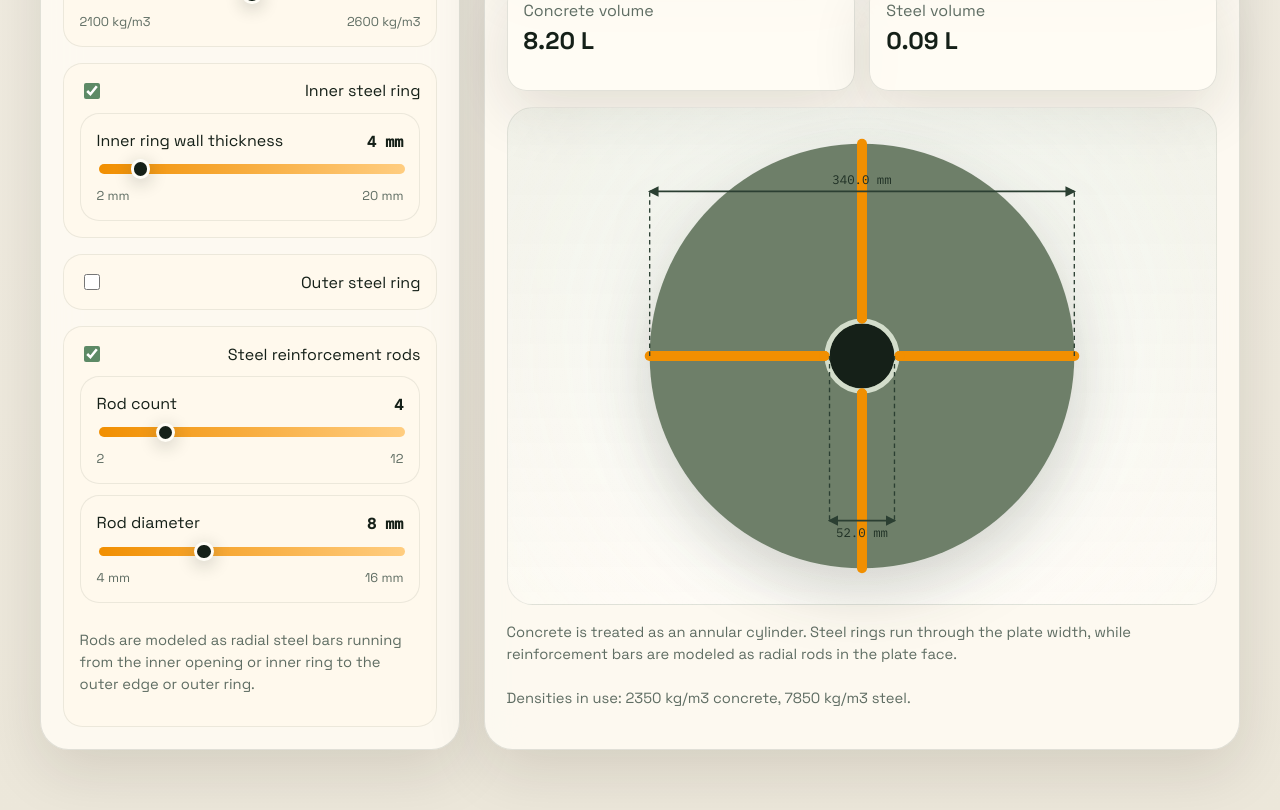
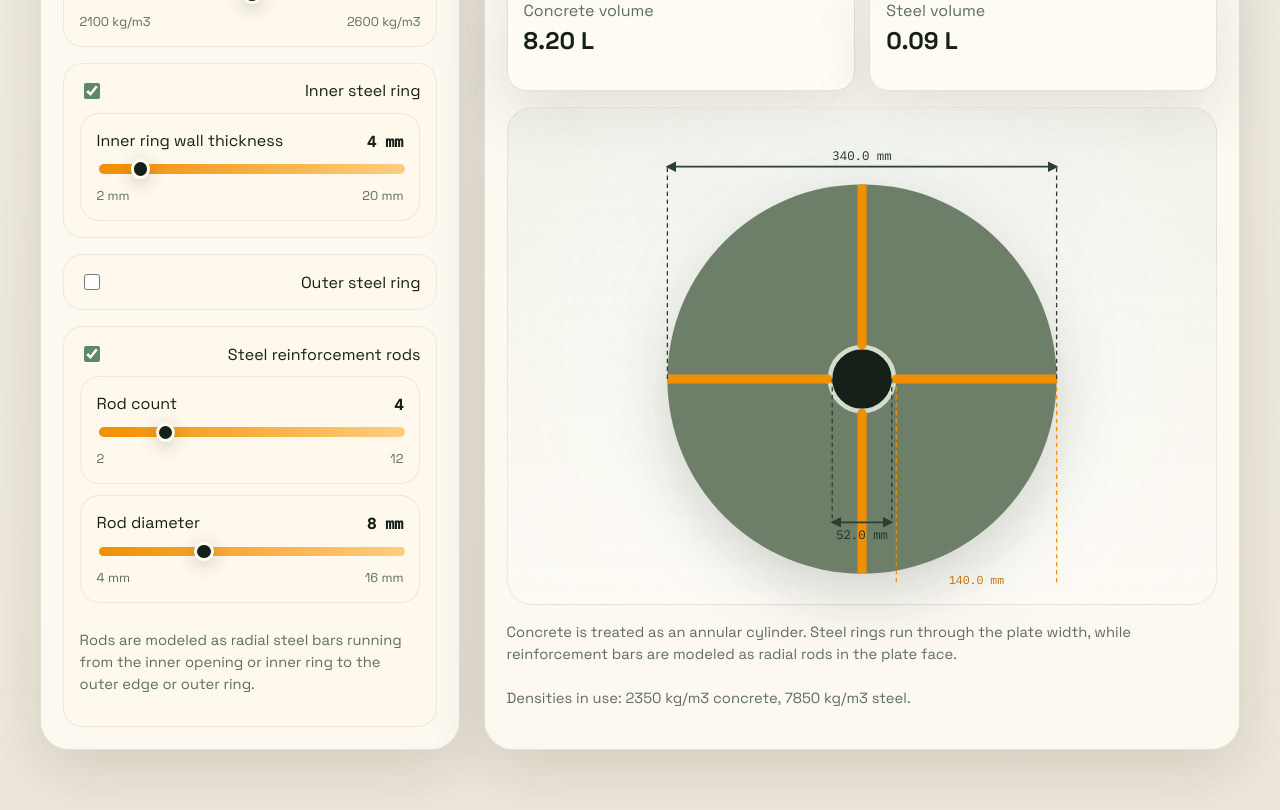
Before and after one commit to fgeldenhuys/concrete-calculator, a Next.js app: page / in a window 1280 px wide. Shown: the part 1160-1970 px from the top of the page. Built offline with nearby package versions, Linux system fonts and the light colour scheme.

Commit message:
Polish technical dimensions in plate and kettlebell diagrams

```diff
--- a/app/page.tsx
+++ b/app/page.tsx
@@ -617,10 +617,15 @@ export default function Home() {
     error = "Steel parts occupy the full plate volume. Reduce steel dimensions.";
   }
 
-  const diagramOuter = 240;
+  const diagramOuter = 220;
   const outerScale = !error && activeOuterRadiusM > 0 ? diagramOuter / activeOuterRadiusM : 0;
+  const plateCx = 260;
+  const plateCy = 286;
+  const plateTopDimY = 46;
+  const plateBottomDimY = 448;
   const holeRadiusPx = holeRadiusM * outerScale;
   const outerRadiusPx = activeOuterRadiusM * outerScale;
+  const rodLengthDimY = plateCy + outerRadiusPx + 20;
   const innerRingOuterPx = (holeRadiusM + innerRingThicknessM) * outerScale;
   const outerRingInnerPx = (activeOuterRadiusM - outerRingThicknessM) * outerScale;
   const reinforcementStartPx = reinforcementStartRadiusM * outerScale;
@@ -1016,22 +1021,22 @@ export default function Home() {
                   </marker>
                 </defs>
                 <rect fill="transparent" height="520" width="520" x="0" y="0" />
-                <circle cx="260" cy="260" fill="#6e7f69" r={outerRadiusPx} />
+                <circle cx={plateCx} cy={plateCy} fill="#6e7f69" r={outerRadiusPx} />
                 {outerRingEnabled && !error ? (
                   <circle
-                    cx="260"
-                    cy="260"
+                    cx={plateCx}
+                    cy={plateCy}
                     fill="none"
                     r={(outerRadiusPx + outerRingInnerPx) / 2}
                     stroke="#cad5c2"
                     strokeWidth={Math.max(outerRadiusPx - outerRingInnerPx, 1)}
                   />
                 ) : null}
-                <circle cx="260" cy="260" fill="#152018" r={holeRadiusPx} />
+                <circle cx={plateCx} cy={plateCy} fill="#152018" r={holeRadiusPx} />
                 {innerRingEnabled && !error ? (
                   <circle
-                    cx="260"
-                    cy="260"
+                    cx={plateCx}
+                    cy={plateCy}
                     fill="none"
                     r={(holeRadiusPx + innerRingOuterPx) / 2}
                     stroke="#d3ddcb"
@@ -1045,12 +1050,12 @@ export default function Home() {
                         <line
                           key={angle}
                           stroke="#f18f01"
-                          strokeLinecap="round"
+                          strokeLinecap="butt"
                           strokeWidth={reinforcementStrokePx}
-                          x1={260 + Math.cos(angle) * reinforcementStartPx}
-                          x2={260 + Math.cos(angle) * reinforcementEndPx}
-                          y1={260 + Math.sin(angle) * reinforcementStartPx}
-                          y2={260 + Math.sin(angle) * reinforcementEndPx}
+                          x1={plateCx + Math.cos(angle) * reinforcementStartPx}
+                          x2={plateCx + Math.cos(angle) * reinforcementEndPx}
+                          y1={plateCy + Math.sin(angle) * reinforcementStartPx}
+                          y2={plateCy + Math.sin(angle) * reinforcementEndPx}
                         />
                       );
                     })
@@ -1060,8 +1065,8 @@ export default function Home() {
                       const angle = (index / reinforcementCount) * Math.PI * 2;
                       return (
                         <circle
-                          cx={260 + Math.cos(angle) * reinforcementStartPx}
-                          cy={260 + Math.sin(angle) * reinforcementStartPx}
+                          cx={plateCx + Math.cos(angle) * reinforcementStartPx}
+                          cy={plateCy + Math.sin(angle) * reinforcementStartPx}
                           fill="#f18f01"
                           key={angle}
                           r={reinforcementStrokePx / 2}
@@ -1075,37 +1080,37 @@ export default function Home() {
                       stroke="#2b3f32"
                       strokeDasharray="5 4"
                       strokeWidth="1.5"
-                      x1={260 - outerRadiusPx}
-                      x2={260 - outerRadiusPx}
-                      y1={260}
-                      y2={74}
+                      x1={plateCx - outerRadiusPx}
+                      x2={plateCx - outerRadiusPx}
+                      y1={plateCy}
+                      y2={plateTopDimY}
                     />
                     <line
                       stroke="#2b3f32"
                       strokeDasharray="5 4"
                       strokeWidth="1.5"
-                      x1={260 + outerRadiusPx}
-                      x2={260 + outerRadiusPx}
-                      y1={260}
-                      y2={74}
+                      x1={plateCx + outerRadiusPx}
+                      x2={plateCx + outerRadiusPx}
+                      y1={plateCy}
+                      y2={plateTopDimY}
                     />
                     <line
                       markerEnd="url(#plate-arrow)"
                       markerStart="url(#plate-arrow)"
                       stroke="#2b3f32"
                       strokeWidth="2"
-                      x1={260 - outerRadiusPx}
-                      x2={260 + outerRadiusPx}
-                      y1={74}
-                      y2={74}
+                      x1={plateCx - outerRadiusPx}
+                      x2={plateCx + outerRadiusPx}
+                      y1={plateTopDimY}
+                      y2={plateTopDimY}
                     />
                     <text
                       fill="#1e2f24"
                       fontFamily="var(--font-mono), monospace"
                       fontSize="14"
                       textAnchor="middle"
-                      x="260"
-                      y="66"
+                      x={plateCx}
+                      y={plateTopDimY - 8}
                     >
                       {formatMm(plateOuterDiameterMm)}
                     </text>
@@ -1114,40 +1119,83 @@ export default function Home() {
                       stroke="#2b3f32"
                       strokeDasharray="5 4"
                       strokeWidth="1.5"
-                      x1={260 - holeRadiusPx}
-                      x2={260 - holeRadiusPx}
-                      y1={260}
-                      y2={446}
+                      x1={plateCx - holeRadiusPx}
+                      x2={plateCx - holeRadiusPx}
+                      y1={plateCy}
+                      y2={plateBottomDimY}
                     />
                     <line
                       stroke="#2b3f32"
                       strokeDasharray="5 4"
                       strokeWidth="1.5"
-                      x1={260 + holeRadiusPx}
-                      x2={260 + holeRadiusPx}
-                      y1={260}
-                      y2={446}
+                      x1={plateCx + holeRadiusPx}
+                      x2={plateCx + holeRadiusPx}
+                      y1={plateCy}
+                      y2={plateBottomDimY}
                     />
                     <line
                       markerEnd="url(#plate-arrow)"
                       markerStart="url(#plate-arrow)"
                       stroke="#2b3f32"
                       strokeWidth="2"
-                      x1={260 - holeRadiusPx}
-                      x2={260 + holeRadiusPx}
-                      y1={446}
-                      y2={446}
+                      x1={plateCx - holeRadiusPx}
+                      x2={plateCx + holeRadiusPx}
+                      y1={plateBottomDimY}
+                      y2={plateBottomDimY}
                     />
                     <text
                       fill="#1e2f24"
                       fontFamily="var(--font-mono), monospace"
                       fontSize="14"
                       textAnchor="middle"
-                      x="260"
-                      y="465"
+                      x={plateCx}
+                      y={plateBottomDimY + 19}
                     >
                       {formatMm(openingDiameterMm)}
                     </text>
+
+                    {reinforcementEnabled && reinforcementLengthM > 0 ? (
+                      <>
+                        <line
+                          stroke="#f18f01"
+                          strokeDasharray="5 4"
+                          strokeWidth="1.5"
+                          x1={plateCx + reinforcementStartPx}
+                          x2={plateCx + reinforcementStartPx}
+                          y1={plateCy}
+                          y2={rodLengthDimY}
+                        />
+                        <line
+                          stroke="#f18f01"
+                          strokeDasharray="5 4"
+                          strokeWidth="1.5"
+                          x1={plateCx + reinforcementEndPx}
+                          x2={plateCx + reinforcementEndPx}
+                          y1={plateCy}
+                          y2={rodLengthDimY}
+                        />
+                        <line
+                          markerEnd="url(#plate-arrow)"
+                          markerStart="url(#plate-arrow)"
+                          stroke="#f18f01"
+                          strokeWidth="2"
+                          x1={plateCx + reinforcementStartPx}
+                          x2={plateCx + reinforcementEndPx}
+                          y1={rodLengthDimY}
+                          y2={rodLengthDimY}
+                        />
+                        <text
+                          fill="#c16d00"
+                          fontFamily="var(--font-mono), monospace"
+                          fontSize="13"
+                          textAnchor="middle"
+                          x={plateCx + (reinforcementStartPx + reinforcementEndPx) / 2}
+                          y={rodLengthDimY - 8}
+                        >
+                          {formatMm(reinforcementLengthMm)}
+                        </text>
+                      </>
+                    ) : null}
                   </>
                 ) : null}
               </svg>
```
